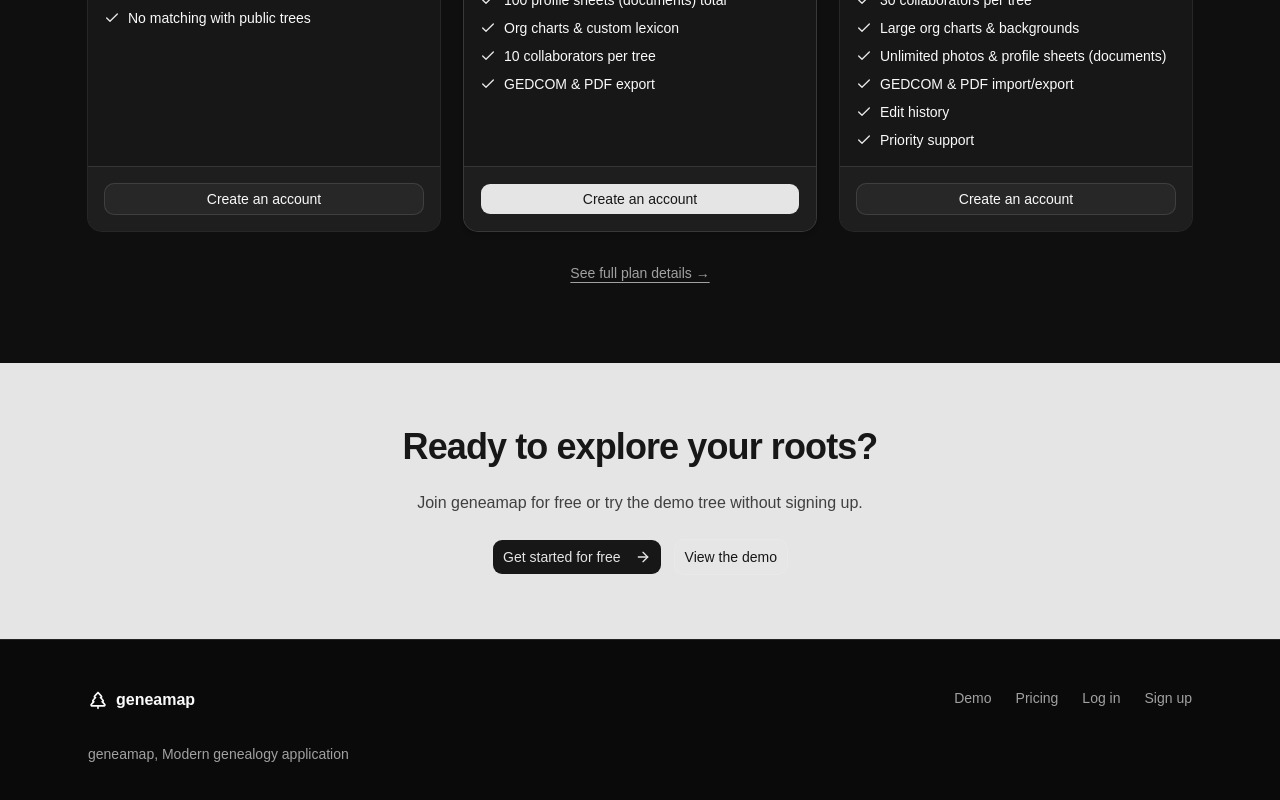
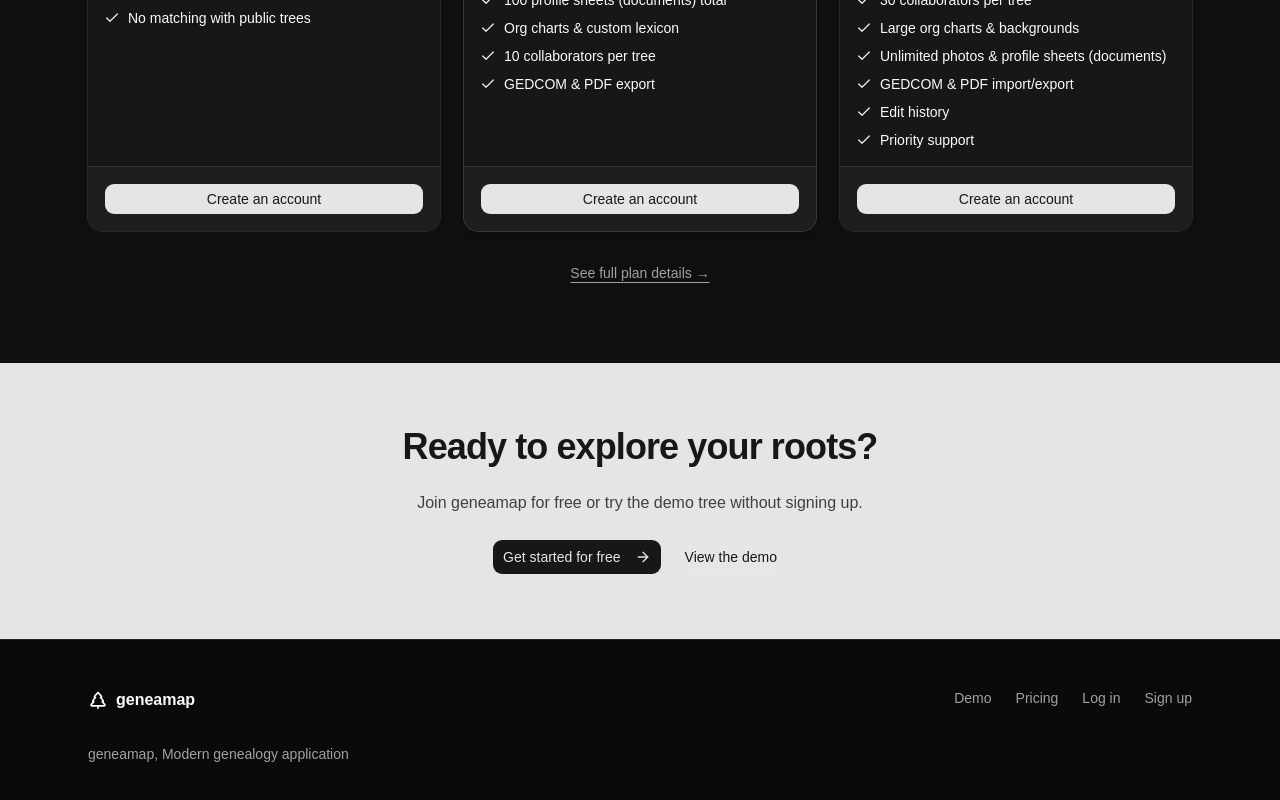
Before and after one commit to RedakArraid/genea, a React (Vite) app in the folder frontend/: page / in a window 1280 px wide. Shown: the part 2237-3037 px from the top of the page. Built offline with nearby package versions, Linux system fonts and the light colour scheme.

Commit message:
Uniformise le fond des boutons Créer un compte sur les cartes tarifs.
Co-authored-by: Cursor <cursoragent@cursor.com>

```diff
--- a/frontend/src/components/pricing-plan-cards.tsx
+++ b/frontend/src/components/pricing-plan-cards.tsx
@@ -145,7 +145,7 @@ export function PricingPlanCards({
               ) : (
                 <Link
                   to={isAuthenticated ? "/pricing" : "/register"}
-                  className={cn(buttonVariants({ variant: plan.featured ? "default" : "outline" }), "w-full")}
+                  className={cn(buttonVariants({ variant: "default" }), "w-full")}
                 >
                   {isAuthenticated
                     ? interval === "monthly" && getPlanById(plan.id).ctaMonthly
```
